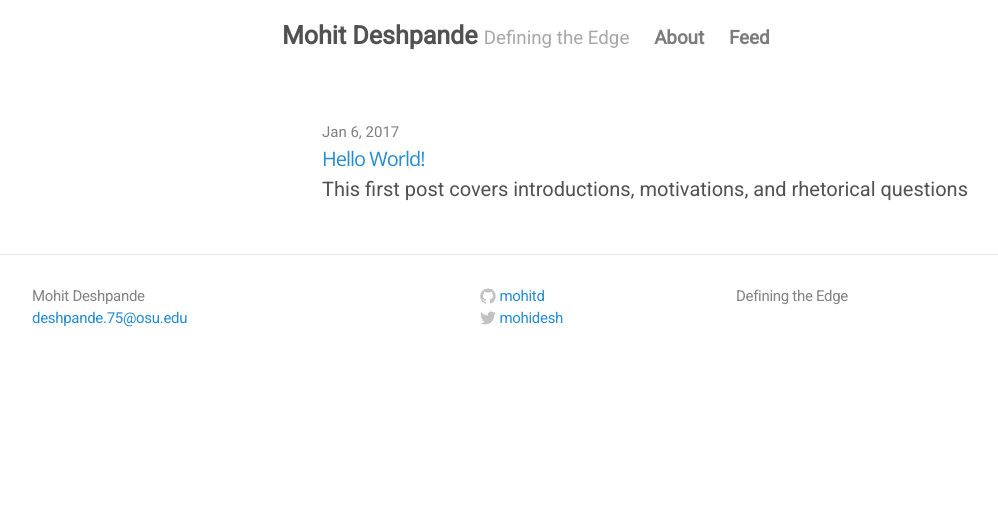
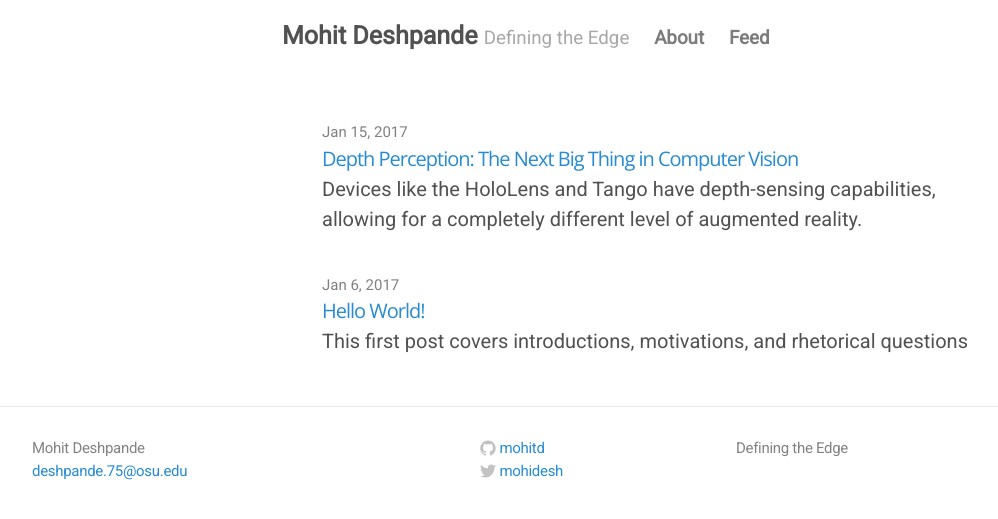
Before and after one commit to mohitd/mohitd.github.io, a Jekyll site: the page built from index.html, in a window 1280 px wide. Shown: the top 519 px of the page, without its empty margins (8-1006 px from the left). Built offline with Jekyll 4.4.1, drawn with Linux system fonts in a browser that asks for light colours; some of the changed lines change nothing that is shown.

Commit message:
Added depth perception post

```diff
--- /dev/null
+++ b/_posts/2017-01-15-depth-perception.md
@@ -0,0 +1,139 @@
+---
+layout: post
+title: "Depth Perception: The Next Big Thing in Computer Vision"
+excerpt: "Devices like the HoloLens and Tango have depth-sensing capabilities, allowing for a completely different level of augmented reality."
+comments: true
+---
+
+Depth perception is the ability of a device to gather 3D depth information about their environment, relative to the position of the device. We can do many things with just depth information:
+
+* Teach a robot to avoid walls
+* Detect hand pose
+* [Build a Stanford bunny](https://graphics.stanford.edu/data/3Dscanrep/)
+
+Although we can accomplish much using just depth information, we can accomplish even more when we merge it with image data taken from a camera. Specifically in the realm of computer vision, we can use depth information to augment our cameras by giving us an entirely new spatial dimension to use.
+
+# A Little History
+
+Combining camera and depth information is not new. There have been consumer devices, like the [Microsoft Kinect](https://developer.microsoft.com/en-us/windows/kinect), that use images and depth to detect body pose. The Kinect is a stationary device however. Dragging a Kinect with you wherever you go doesn't seem like a good idea. Wouldn't it be great if we could use depth information to improve our daily lives on-the-go?
+
+<div class="imgcap">
+	<img src="/assets/depth-perception/peanut-phone.jpg">
+	The revolutionary Peanut phone. It's very chunky for a phone from 2014, but that's because it's stuffed with high-fidelity sensors. Only 200 of these went out to research labs, universities, and developers around the globe.
+</div>
+
+_Enter Google Tango._ Back in 2014, led by Johnny Lee, Google's research division ATAP was able to condense the necessary sensors into a smartphone called the Peanut phone in-testing. The Peanut phone housed an infrared depth sensor that it used to gather depth information along with a myriad of other sensors already found on most modern smartphones. They also gave it a 170-degree fisheye camera for tracking the device along all three spatial dimensions. The Peanut phones were discontinued and replaced with the Yellowstone 7-inch tablets with similar specifications and even more computing power.
+
+<div class="imgcap">
+	<img src="/assets/depth-perception/lenovo-phab2-pro.jpg">
+	The first consumer device with depth-sensing capabilities: Lenovo Phab 2 Pro. Much less chunkier than the Peanut phone. And it only took two years to go from research prototype to fully-fledged consumer device!
+</div>
+
+Now let's skip ahead to 2016. The first Tango-enabled phone, the Lenovo Phab 2 Pro, appeared on the market just last year in 2016. Similar to its ancestors, it housed a depth camera and a 16MP wide-angle camera. At the past Google I/O, there were many talks that showcased not only the capabilities of Tango, but also the APIs that can allow developers to take full advantage of the Tango's multitude of sensors for their own app. Tango devices aren't just some fancy, flashy devices used only for demos; they have an ever-growing set of APIs that developers can easily use to add more functionality their app.
+
+<div class="imgcap">
+	<img src="/assets/depth-perception/hololens.jpg">
+	Microsoft's augmented reality headset: the HoloLens. When I put it on, it was a bit heavier than I expected, but that's because it's also full of awesome sensors and the entirely of Windows as well.
+</div>
+
+Microsoft has started to buy into this notion of depth sensing because they developed the HoloLens, which first shipped in 2016. The HoloLens takes all of the awesome aspects of Tango and puts it in a wearable visor. Since you don't need to hold up HoloLens, they've also added some gesture support, though they [discourage people from creating their own gestures](https://forums.hololens.com/discussion/549/creating-a-new-gesture). Unfortunately, the HoloLens is much more expensive than Tango ever was (about $3000), but it's also a complete Windows PC. I suspect the price point for this will go down in the coming years as it did with Tango (originally $1024).
+
+Both of these devices produce amazing AR and VR experiences. If we look at their hardware, we see points of commonality.
+
+- gyroscopes, accelerometers, magnetometers, etc. HoloLens merges most of this together into a single Inertial Measurement Unit (IMU)
+- regular (visible spectrum) cameras
+- depth cameras
+
+There are also some interesting points of difference.
+
+<table>
+	<tr>
+		<th>HoloLens</th>
+		<th>Tango (tablets)</th>
+		<th>Notes</th>
+	</tr>
+	<tr>
+		<td>2GB of RAM</td>
+		<td>4GB of RAM</td>
+		<td>RAM doesn't seem to be emphasized on these devices</td>
+	</tr>
+	<tr>
+		<td>Holographic Processing Unit (HPU)</td>
+		<td>NVidia Tegra TK1</td>
+		<td>The HPU seems to be a trade secret, but if it's similar to Tango, expect it to be very powerful, specifically at matrix math</td>
+	</tr>
+	<tr>
+		<td>4 cameras and microphones</td>
+		<td>1 Fisheye-lens camera</td>
+		<td>Both use sensor fusion to combine (visible spectrum) camera data, but the HoloLens has much more of it</td>
+	</tr>
+</table>
+
+It's this hardware that allows devices like Tango and HoloLens to create those augmented reality experiences, and it's worked out spectacularly in both cases. I suspect the hardware on these devices will becomes templates for devices manufacturers building depth-capable devices.
+
+# Augmented Reality
+
+As I've mentioned before, one thing that depth information is particularly useful for is augmented reality. Since Tango's release, there have been many [augmented reality apps](https://get.google.com/tango/apps/) for Tango that take full advantage of the slew of sensors to produce an immersive augmented reality experience. This level of immersion can _only_ be accomplished when we have access to depth information, along with other sensors.
+
+Think about it like this:
+
+<div class="message">
+	Reality is in 3D; to augment it, in the first place, we need to capture its full depth and richness.
+</div>
+
+This statement is the culmination of months of thought I spent trying to answer the question "why does depth information even matter when it comes to augmented reality." To begin to augment reality, we have to consider that reality is in 3D, and depth information is what we use to measure 3D spaces. To perform any visualizations or drawings in a space, depth information is useful to have, and the software can use this information in a few key ways to provide that immersive experience.
+
+## Area Learning
+
+<div class="imgcap">
+	<img src="/assets/depth-perception/area-learning.gif">
+	Tango's area learning uses mysterious features to capture information about a space and store it in an Area Description File (ADF). These files have quick-indexing characteristics so Tango can immmediately recognize if it has been in this space before.
+</div>
+
+We can take depth information a step further and "remember" a space. Tango calls this **area learning** and only gives a high-level definition of how it works on their [website](https://developers.google.com/tango/overview/area-learning):
+
+> "Area Learning gives the device the ability to see and remember the key visual features of a physical space—the edges, corners, other unique features—so it can recognize that area again later."
+
+Tango probably uses a slew of sensors and camera data (SIFT/SURF/ORB features, randomly-sampled depth data, location, etc) and sensor fusion algorithms to find features to "remember" spaces. Regardless of how, the notion of "remembering a space" vastly improves the AR experience. It's what allows devices like HoloLens to "remember" that you put a browser window on your office wall when you leave and come back. In my own tinkering with the Yellowstone tablets, area learning also drastically reduces drift errors from motion tracking.
+
+## Motion Tracking
+
+<div class="imgcap">
+	<img src="/assets/depth-perception/motion-tracking.gif">
+	Motion tracking is actually tracking the path of the Tango device, relative to when we started an application. Using gyroscope, accelerometer, and depth data, we can position our device in a 3D space.
+</div>
+
+Since I brought it up, I might as well mention something about **motion tracking**. First of all, it has a confusing name because motion tracking in the traditional computer vision sense means that we're interested in tracking a particular object through frames of a video. In the context of Tango, we're tracking the _device itself_ through 3D space. While this isn't something that _necessarily_ requires depth information (you _might_ be able to manage using optical flow), it certainly helps improve accuracy and reduces drift errors. Motion tracking, in Tango context, combines with area learning to help position the user _as well as_ any visualizations in the learned space.
+
+## Surface Reconstruction
+
+To put the icing on the cake, the HoloLens has built-in surface reconstruction it calls [spatial mapping](https://developer.microsoft.com/en-us/windows/holographic/spatial_mapping). Speaking from experience, real-time mesh generation is _incredibly_ complicated, and it's laborious to get an accurate mesh in real-time. Even if you write the algorithm correctly, there's still no absolute guarantee that it won't close gaps that are actually open doors or windows. (Though heuristics can help minimize this!) Real-time surface reconstruction is the most important use of that depth sensor. We don't want visualizations _going through_ walls! They should be _on_ the surface, not _in_ the surface. The whole point of surface reconstruction is to figure out what those surfaces are! (Surface reconstruction is certainly available on Tango as well, but it's not built-in from what I recall.)
+
+# Conclusions
+
+All of the algorithms/techniques/concepts that I've discussed provide the user with an immersive AR experience. All of these algorithms/techniques/concepts require a device with depth-sensing capabilities among other hardware. Currently, depth-sensing devices are few and far between, but, since I last worked on surface reconstruction in 2014, we've had our first consumer depth-sensing device in 2016: the Lenovo Phab 2 Pro. That's a pretty good start considering the Peanut phone was brand new just two years before the Phab 2 Pro! Devices like these and the HoloLens are going to pioneer a new wave of consumer device equipped with depth-sensing capabilities and sensor fusion, just like the first camera-phones revolutionized the mobile industry. And look at where we are now with smartphone cameras. The iPhone 7 Plus even has _two_ cameras!
+
+Depth perception on mobile devices is something to keep an eye on as we move forward with augmented reality.
+
+(By the way, watch [this](https://youtu.be/yvgPrZNp4So) talk by Tango Lead Johnny Lee at Google IO to see a ton of cool Tango demos!)
+
+# Appendix
+
+## How does depth perception actually work?
+
+In most devices like Tango and the HoloLens, depth is usually determined using infrared sensors and a technique called _time-of-flight_.
+
+<div class="imgcap">
+	<img src="/assets/depth-perception/time-of-flight.png">
+	Visualization of time-of-flight.
+</div>
+
+We need an IR transmitter and receiver. The transmitter will send an infrared signal at a particular frequency $$f$$, and the receiver will collect that same signal. Since we're using infrared, an electromagnetic wave, we know it must travel at the speed of light $$c$$. When the signal hits the receiver, since it must have travelled a nonzero distance, there's going to be some time shift in our signal $$\Delta\phi$$.
+
+Knowing the just the frequency $$f$$ and time shift $$\Delta\phi$$, we can use the following formula to compute how far away the object was when the signal bounced off of it, the depth $$d$$, in other words.
+
+$$
+d = \frac{c}{2}\frac{\Delta\phi}{2\pi f}
+$$
+
+In essence, an IR transmitter and receiver is all we need, but the sensors on devices used in research are usually advanced enough to capture thousands of data points per second.
--- a/_sass/_base.scss
+++ b/_sass/_base.scss
@@ -52,12 +52,13 @@ a {
 	font-size: 85%;
 	text-align: center;
 	margin-bottom: 1rem;
+    margin-top: 1rem;
 }
 
 .imgcap img {
   display: block;
   max-width: 100%;
-  margin: 0 auto;
+  margin: 0.5rem auto 0.5rem;
   border-radius: 5px;
 }
 
```
